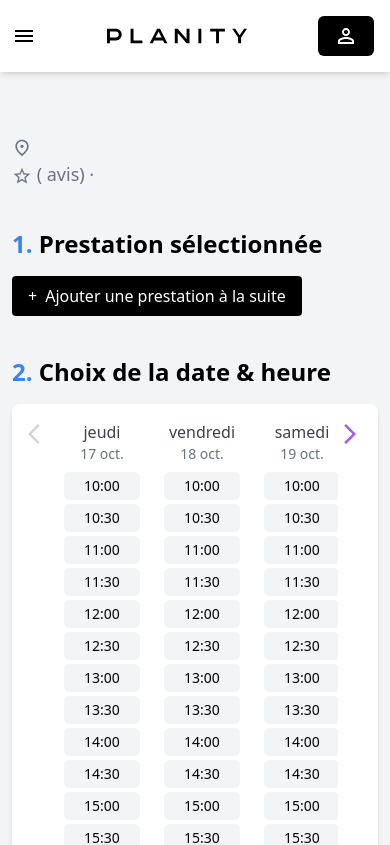
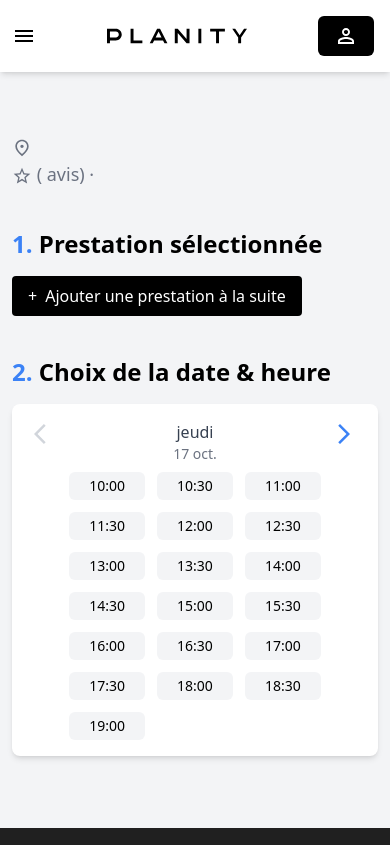
Before and after one commit to MuneebsUrR/planity_clone, a React (Vite) app: page /shop/1/reserve in a window 390 px wide. Shown: the top 845 px of the page. Built offline with nearby package versions, Linux system fonts and the light colour scheme.

Commit message:
updated responsivness issues in date selecter

```diff
--- a/src/App.jsx
+++ b/src/App.jsx
@@ -18,7 +18,7 @@ const App = () => {
 
   return (
     <>
-
+      <ScrollToTop />
       <Routes>
         <Route path='/' element={<Home />} />
         <Route path='/login' element={<SignIn />} />
--- a/src/components/Reservation/Scheduler.jsx
+++ b/src/components/Reservation/Scheduler.jsx
@@ -1,6 +1,7 @@
 import React, { useState } from 'react';
 import ArrowForwardIosIcon from '@mui/icons-material/ArrowForwardIos';
 import ArrowBackIosIcon from '@mui/icons-material/ArrowBackIos';
+
 
 const Scheduler = () => {
     const [currentIndex, setCurrentIndex] = useState(0);
@@ -13,6 +14,13 @@ const Scheduler = () => {
         { name: 'lundi', date: '21 oct.' },
         { name: 'mardi', date: '22 oct.' },
         { name: 'mercredi', date: '23 oct.' },
+        { name: 'jeudi', date: '24 oct.' },
+        { name: 'vendredi', date: '25 oct.' },
+        { name: 'samedi', date: '26 oct.' },
+        { name: 'dimanche', date: '27 oct.' },
+        { name: 'lundi', date: '28 oct.' },
+        { name: 'mardi', date: '29 oct.' },
+        { name: 'mercredi', date: '30 oct.' },
     ];
 
     const times = [
@@ -34,14 +42,17 @@ const Scheduler = () => {
         }
     };
 
+
+
     return (
-        <div className="p-4 bg-white rounded-lg shadow-md mb-10">
+        <>
+            <div className="p-4 bg-white rounded-lg shadow-md mb-10 hidden md:block">
 
                 <div className="flex justify-around items-start">
                     <button
                         onClick={handlePrevious}
                         disabled={currentIndex === 0}
-                    className="text-purple-500 disabled:text-gray-300"
+                        className="text-blue-500 disabled:text-gray-300"
                     >
                         <ArrowBackIosIcon />
                     </button>
@@ -55,13 +66,16 @@ const Scheduler = () => {
                                     <div className="font-medium text-gray-700">{day.name}</div>
                                     <div className="text-sm text-gray-500">{day.date}</div>
                                     <div className="mt-2 space-y-1">
-                                    {times.map((time, idx) => (
+                                        {times.map((time, index) => (
+
                                             <div
-                                            key={idx}
-                                            className="px-5 py-1 bg-gray-100 hover:bg-gray-300 rounded-md text-center text-sm"
+                                                key={index}
+
+                                                className="cursor-pointer px-5 py-1 bg-gray-100 hover:bg-gray-300 rounded-md text-center text-sm"
                                             >
                                                 {time}
                                             </div>
+
                                         ))}
                                     </div>
                                 </div>
@@ -70,12 +84,50 @@ const Scheduler = () => {
                     </div>
                     <button
                         onClick={handleNext}
-                    className="text-purple-500 disabled:text-gray-300"
+                        className="text-blue-500 disabled:text-gray-300"
+                        disabled={currentIndex === Math.floor(days.length / 7)}
+                    >
+                        <ArrowForwardIosIcon />
+                    </button>
+                </div>
+
+            </div>
+
+            {/* For the small screens */}
+            <div className="p-4 bg-white rounded-lg shadow-md mb-10 block md:hidden">
+                <div className="flex justify-around items-start">
+                    <button
+                        onClick={handlePrevious}
+                        disabled={currentIndex === 0}
+                        className="text-blue-500 disabled:text-gray-300"
+                    >
+                        <ArrowBackIosIcon />
+                    </button>
+                    <div className="flex flex-col items-center min-w-[200px]">
+                        <div className="font-medium text-gray-700">{days[currentIndex].name}</div>
+                        <div className="text-sm text-gray-500">{days[currentIndex].date}</div>
+                        <div className="mt-2 grid grid-cols-3 gap-3 ">
+                            {times.map((time, idx) => (
+                                <div
+                                    key={idx}
+                                    className="px-5 py-1  bg-gray-100 hover:bg-gray-300 rounded-md text-center text-sm"
+                                >
+                                    {time}
+                                </div>
+                            ))}
+                        </div>
+                    </div>
+                    <button
+                        onClick={handleNext}
+                        className="text-blue-500 disabled:text-gray-300"
+                        disabled={currentIndex === days.length - 1}
                     >
                         <ArrowForwardIosIcon />
                     </button>
                 </div>
             </div>
+
+        </>
     );
 };
 
--- a/src/components/Shop/ShopDetails.jsx
+++ b/src/components/Shop/ShopDetails.jsx
@@ -50,7 +50,7 @@ export default function ShopDetails() {
         <ImageGallery mainImage={mainImage} smallImages={smallImages} />
 
         <section ref={serviceSectionRef}>
-          <h2 className='font-semibold text-2xl mt-8'>Réserver en ligne pour un RDV chez Iris Adonia</h2>
+          <h2 className='font-semibold text-2xl mt-10'>Réserver en ligne pour un RDV chez Iris Adonia</h2>
           <p className='text-gray-500'>24h/24 - Paiement sur place - Confirmation immédiate</p>
           <h2 className='text-2xl font-semibold mt-6'>Choix de la prestation</h2>
         </section>
--- a/src/lib/data.jsx
+++ b/src/lib/data.jsx
@@ -249,4 +249,7 @@ export const data = {
   ],
 };
 
-export const selected_services=[]
+
+//just dummy arrays for reservation information later on it can be replaced with state management
+export const selected_services = []
+export const selected_time = []
```
Lines whose indentation alone changed are shown as unchanged.
